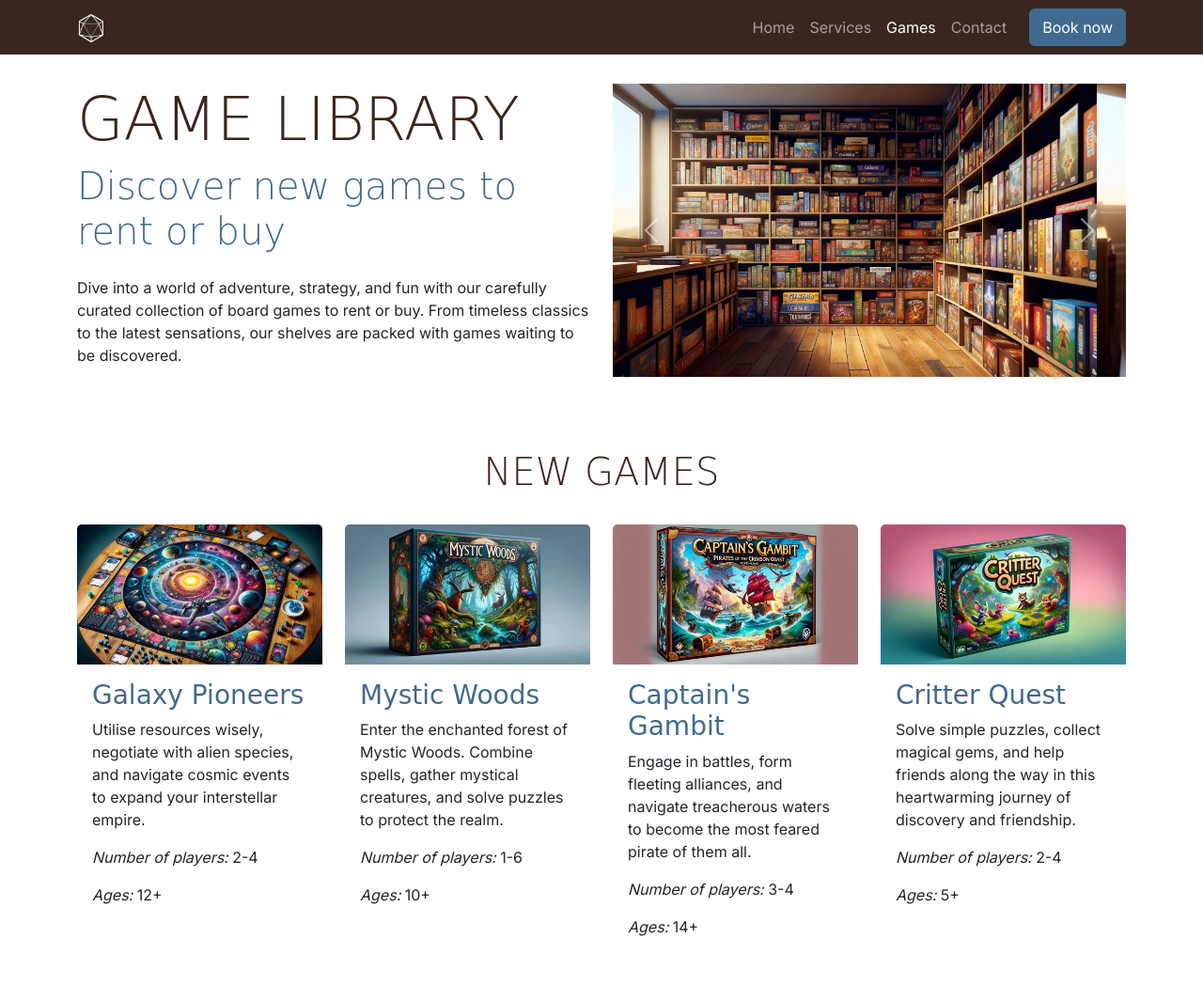
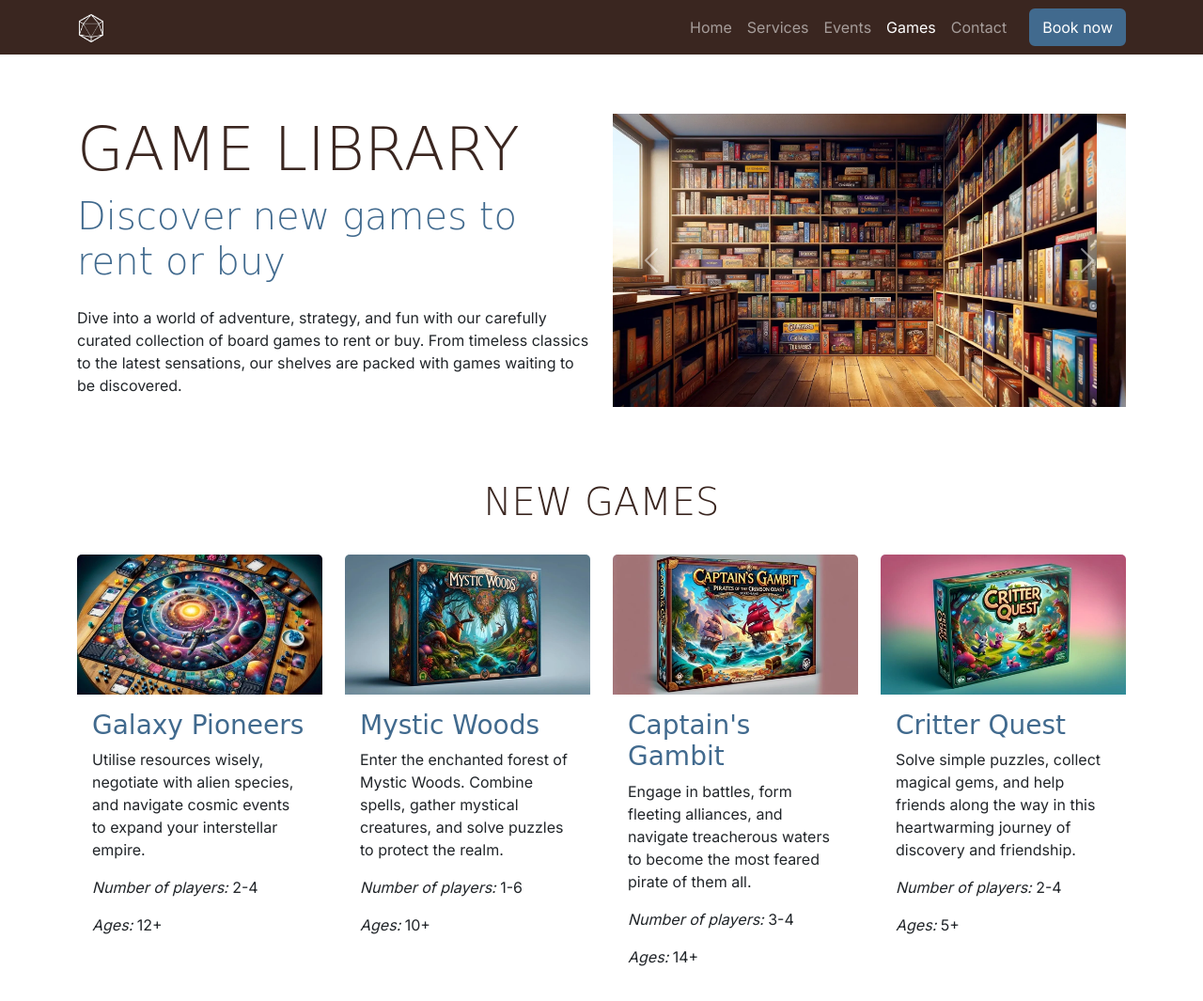
Before and after one commit to StoffeEriksson/boardwalk-games, a plain HTML site: page game-library.html in a window 1280 px wide. Shown: the top 1065 px of the page at 94% size. Drawn offline with nearby package versions, Linux system fonts and the light colour scheme; a web font is replaced by a local one.

Commit message:
fixed navlinks

```diff
--- a/assets/css/style.css
+++ b/assets/css/style.css
@@ -39,8 +39,7 @@ h2 {
 }
 
 .section {
-  margin-top: 2rem;
-  margin-bottom: 2rem;
+  padding-top: 4rem;
 }
 /* Buttons */
 
--- a/game-library.html
+++ b/game-library.html
@@ -74,7 +74,10 @@
               <a class="nav-link" href="index.html">Home</a>
             </li>
             <li class="nav-item">
-              <a class="nav-link" href="#">Services</a>
+              <a class="nav-link" href="index.html#services">Services</a>
+            </li>
+            <li class="nav-item">
+              <a class="nav-link" href="index.html#events">Events</a>
             </li>
             <li class="nav-item">
               <a
```
Also changed, not shown: booking.html (+4 -1 lines), index.html (+4 -1 lines), success.html (+3 -0 lines).
